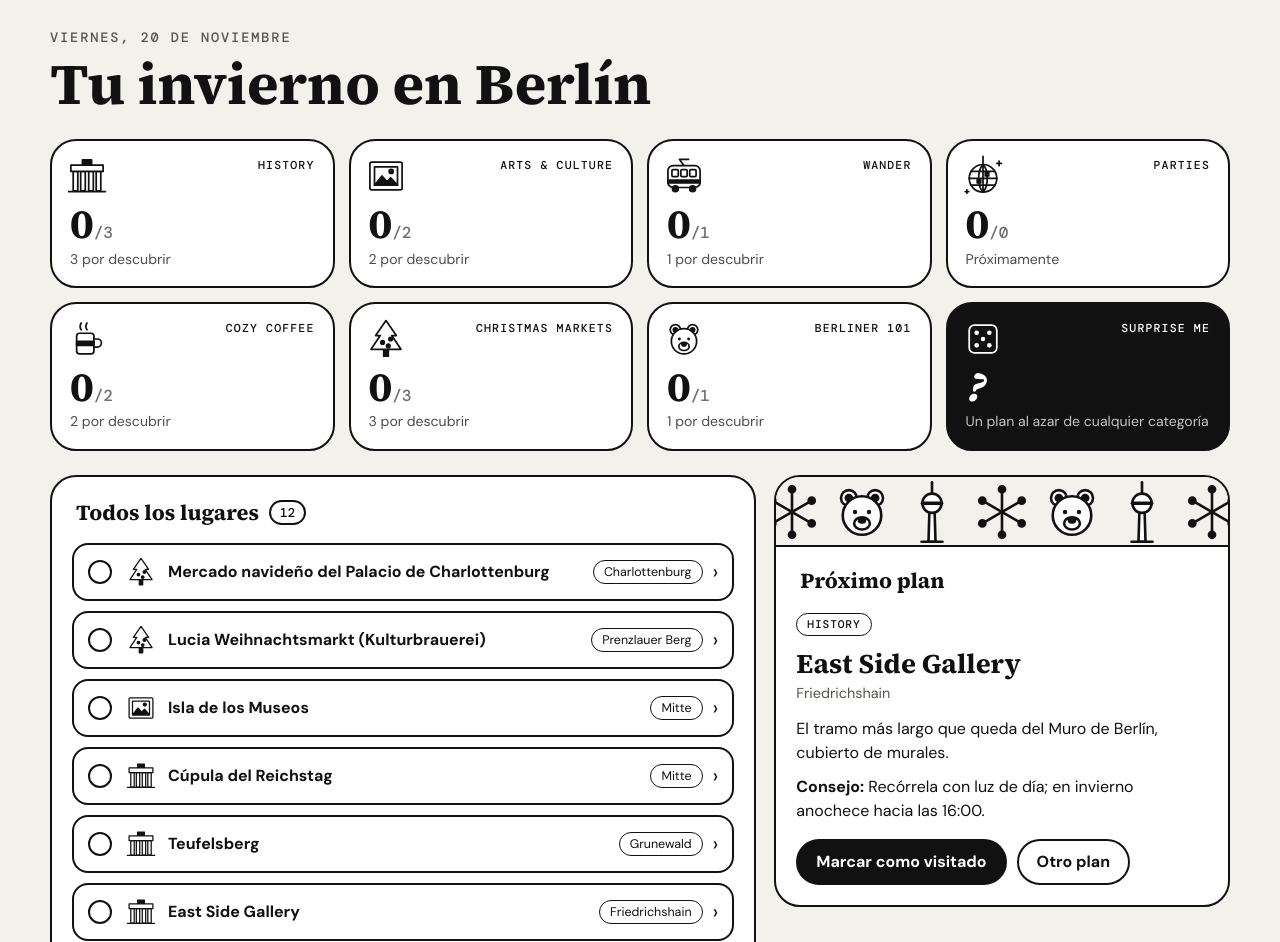
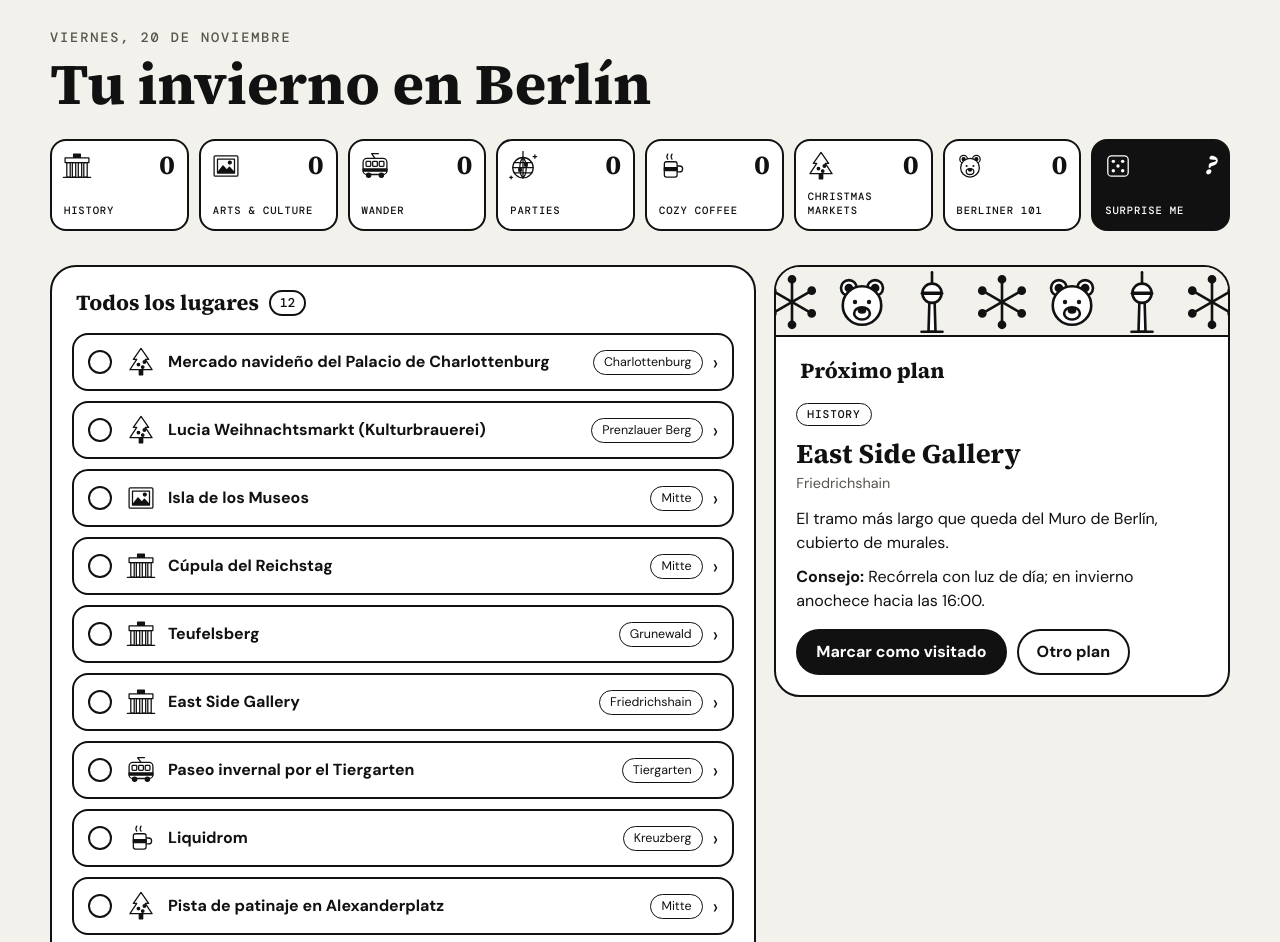
Before and after one commit to nataliabitacora/berlin-invierno, a plain HTML site: page index.html in a window 1280 px wide. Shown: the part 800-1742 px from the top of the page. Drawn offline with nearby package versions, Linux system fonts and the light colour scheme.

Commit message:
Tres secciones: el calendario de adviento pasa debajo de los planes; contadores compactos en una fila
- Menú: Planes, Cozy y Repositorio
- adviento.html redirige al calendario en la página principal
- Contadores de categorías más pequeños, en una sola fila y solo con los lugares visitados (sin totales)

Co-Authored-By: Claude Opus 5.5 <noreply@anthropic.com>

```diff
--- a/app.js
+++ b/app.js
@@ -43,20 +43,16 @@ function pintarContadores() {
   contenedor.innerHTML = "";
 
   for (const [cat, nombre] of Object.entries(CATEGORIAS)) {
-    const delGrupo = LUGARES.filter((l) => l.categoria === cat);
-    const hechos = delGrupo.filter(estaVisitado).length;
-    const pendientes = delGrupo.length - hechos;
+    const hechos = LUGARES.filter((l) => l.categoria === cat && estaVisitado(l)).length;
 
     const boton = document.createElement("button");
     boton.className = "contador";
     boton.dataset.cat = cat;
     boton.setAttribute("aria-pressed", filtroActivo === cat);
-    const pie = delGrupo.length === 0 ? "Próximamente"
-      : pendientes === 0 ? "¡Completado!" : `${pendientes} por descubrir`;
+    boton.title = `${nombre}: ${hechos} ${hechos === 1 ? "lugar visitado" : "lugares visitados"}`;
     boton.innerHTML = `
-      <span class="contador-arriba">${icono(cat)}<span class="contador-etiqueta">${nombre}</span></span>
-      <span class="contador-numero">${hechos}<small>/${delGrupo.length}</small></span>
-      <span class="contador-pie">${pie}</span>
+      <span class="contador-arriba">${icono(cat)}<span class="contador-numero">${hechos}</span></span>
+      <span class="contador-etiqueta">${nombre}</span>
     `;
     boton.onclick = () => {
       filtroActivo = filtroActivo === cat ? null : cat;
@@ -68,10 +64,10 @@ function pintarContadores() {
   // Categoría extra: no filtra, propone un plan al azar.
   const sorpresa = document.createElement("button");
   sorpresa.className = "contador contador-sorpresa";
+  sorpresa.title = "Un plan al azar de cualquier categoría";
   sorpresa.innerHTML = `
-    <span class="contador-arriba">${dibujo("dado")}<span class="contador-etiqueta">Surprise me</span></span>
-    <span class="contador-numero">?</span>
-    <span class="contador-pie">Un plan al azar de cualquier categoría</span>
+    <span class="contador-arriba">${dibujo("dado")}<span class="contador-numero">?</span></span>
+    <span class="contador-etiqueta">Surprise me</span>
   `;
   sorpresa.onclick = sorprender;
   contenedor.appendChild(sorpresa);
@@ -173,7 +169,7 @@ document.getElementById("sorpresa").onclick = sorprender;
 // ---------- Progreso y repintado ----------
 function pintarTodo() {
   document.getElementById("ver-lugares").textContent = `Ver los ${LUGARES.length} lugares`;
-  document.getElementById("menu-progreso").textContent = `${visitados.length}/${LUGARES.length}`;
+  document.getElementById("menu-progreso").textContent = `${visitados.length} ${visitados.length === 1 ? "visitado" : "visitados"}`;
   pintarContadores();
   pintarLista();
   pintarPlan();
--- a/index.html
+++ b/index.html
@@ -16,10 +16,9 @@
     <nav class="menu" aria-label="Principal">
       <a class="menu-logo" href="#">brln</a>
       <a href="#panel" aria-current="page">Planes</a>
-      <a href="adviento.html">Adviento</a>
       <a href="cozy.html">Cozy</a>
       <a href="repositorio.html">Repositorio</a>
-      <span class="menu-progreso" id="menu-progreso">0/12</span>
+      <span class="menu-progreso" id="menu-progreso">0 visitados</span>
     </nav>
 
     <div class="tarjeta-portada">
@@ -79,6 +78,40 @@
     </div>
   </main>
 
+  <!-- ============ CALENDARIO DE ADVIENTO ============ -->
+  <section class="seccion seccion-adviento" id="adviento">
+    <div class="seccion-dentro">
+      <header class="cabecera-seccion">
+        <p class="antetitulo">1–24 de diciembre</p>
+        <h2>Calendario de adviento</h2>
+        <p class="entradilla">Cada día de diciembre se abre una puerta con una misión por Berlín. Cúmplela y cuelga un adorno en el árbol. Si llenas las 24 ramas, se enciende la estrella.</p>
+      </header>
+
+      <div class="adviento">
+        <div>
+          <div class="puertas" id="puertas"></div>
+          <label class="modo-prueba">
+            <input type="checkbox" id="modo-prueba">
+            Modo prueba: abrir todas las puertas aunque no sea su día
+          </label>
+        </div>
+
+        <aside class="caja arbol-caja" aria-labelledby="titulo-arbol">
+          <div class="caja-cabecera">
+            <h3 id="titulo-arbol">Tu árbol</h3>
+            <span class="insignia" id="cuenta-adornos">0/24</span>
+          </div>
+          <div id="arbol"></div>
+          <p class="arbol-mensaje" id="arbol-mensaje"></p>
+        </aside>
+      </div>
+    </div>
+  </section>
+
+  <dialog class="dialogo" id="dialogo" aria-labelledby="dialogo-titulo">
+    <div id="dialogo-contenido"></div>
+  </dialog>
+
   <footer class="pie">
     <div class="franja-mural" aria-hidden="true"></div>
     <p>Hecho con frío y Claude Code · Berlín</p>
@@ -87,5 +120,6 @@
   <script src="lugares.js"></script>
   <script src="dibujos.js"></script>
   <script src="app.js"></script>
+  <script src="adviento.js"></script>
 </body>
 </html>
--- a/style.css
+++ b/style.css
@@ -186,34 +186,39 @@ body:has(.cabecera-pagina) { min-height: 100vh; display: flex; flex-direction: c
 /* --- Contadores por categoría (sirven también de filtro) --- */
 .contadores {
   display: grid;
-  grid-template-columns: repeat(4, minmax(0, 1fr));
-  gap: 14px;
+  grid-auto-flow: column;
+  grid-auto-columns: minmax(112px, 1fr);
+  gap: 10px;
+  overflow-x: auto;
+  scroll-snap-type: x proximity;
+  padding: 4px 2px 10px;
+  margin: -4px -2px 0;
 }
-.fila-vacia { padding: 18px 4px; color: var(--gris); }
 .contador {
+  scroll-snap-align: start;
   text-align: left;
   background: var(--blanco);
   border: var(--trazo);
-  border-radius: var(--radio-grande);
-  padding: 16px 18px;
+  border-radius: var(--radio);
+  padding: 10px 12px 12px;
   display: grid;
-  gap: 2px;
+  align-content: space-between;
+  gap: 6px;
+  min-height: 92px;
   transition: transform .12s, box-shadow .12s;
 }
-.contador:hover { transform: translateY(-3px); box-shadow: var(--sombra); }
+.contador:hover { transform: translateY(-2px); box-shadow: var(--sombra); }
 .contador[aria-pressed="true"] { background: var(--tinta); color: var(--blanco); --relleno: var(--tinta); }
-.contador-arriba { display: flex; justify-content: space-between; align-items: flex-start; gap: 8px; }
-.contador .dibujo { width: 46px; height: 46px; flex: none; margin: -4px 0 0 -6px; }
+.contador-arriba { display: flex; justify-content: space-between; align-items: flex-start; gap: 6px; }
+.contador .dibujo { width: 34px; height: 34px; flex: none; margin: -2px 0 0 -4px; }
 .contador-etiqueta {
   font-family: var(--mono);
-  font-size: .72rem;
+  font-size: .66rem;
   text-transform: uppercase;
-  letter-spacing: .1em;
-  text-align: right;
+  letter-spacing: .08em;
+  line-height: 1.25;
 }
-.contador-numero { font-family: var(--serif); font-weight: 700; font-size: 2.6rem; line-height: 1.1; font-variant-numeric: tabular-nums; }
-.contador-numero small { font-family: var(--mono); font-size: 1rem; font-weight: 500; opacity: .6; }
-.contador-pie { font-size: .88rem; opacity: .75; }
+.contador-numero { font-family: var(--serif); font-weight: 700; font-size: 1.7rem; line-height: 1; font-variant-numeric: tabular-nums; }
 .contador-sorpresa { background: var(--tinta); color: var(--blanco); --relleno: var(--tinta); }
 .contador-sorpresa .contador-numero { font-style: italic; }
 
@@ -686,16 +691,12 @@ body:has(.cabecera-pagina) { min-height: 100vh; display: flex; flex-direction: c
 
 /* ================= Responsive ================= */
 @media (max-width: 980px) {
-  .contadores { grid-template-columns: repeat(3, minmax(0, 1fr)); }
-  .contador-sorpresa { grid-column: span 2; }
   .columnas, .adviento, .cozy { grid-template-columns: minmax(0, 1fr); }
   .caja-tienda { position: static; }
   .caja-plan { position: static; order: -1; }
   .arbol-caja { position: static; }
 }
 @media (max-width: 600px) {
-  .contadores { grid-template-columns: repeat(2, minmax(0, 1fr)); }
-  .contador-sorpresa { grid-column: auto; }
   .puertas { grid-template-columns: repeat(4, minmax(0, 1fr)); gap: 8px; }
   .menu { gap: 0; padding: 4px; }
   .menu a { padding: 7px 7px; font-size: .84rem; }
```
Also changed, not shown: adviento.html (+4 -58 lines), cozy.html (+0 -1 lines), repositorio.html (+0 -1 lines).
